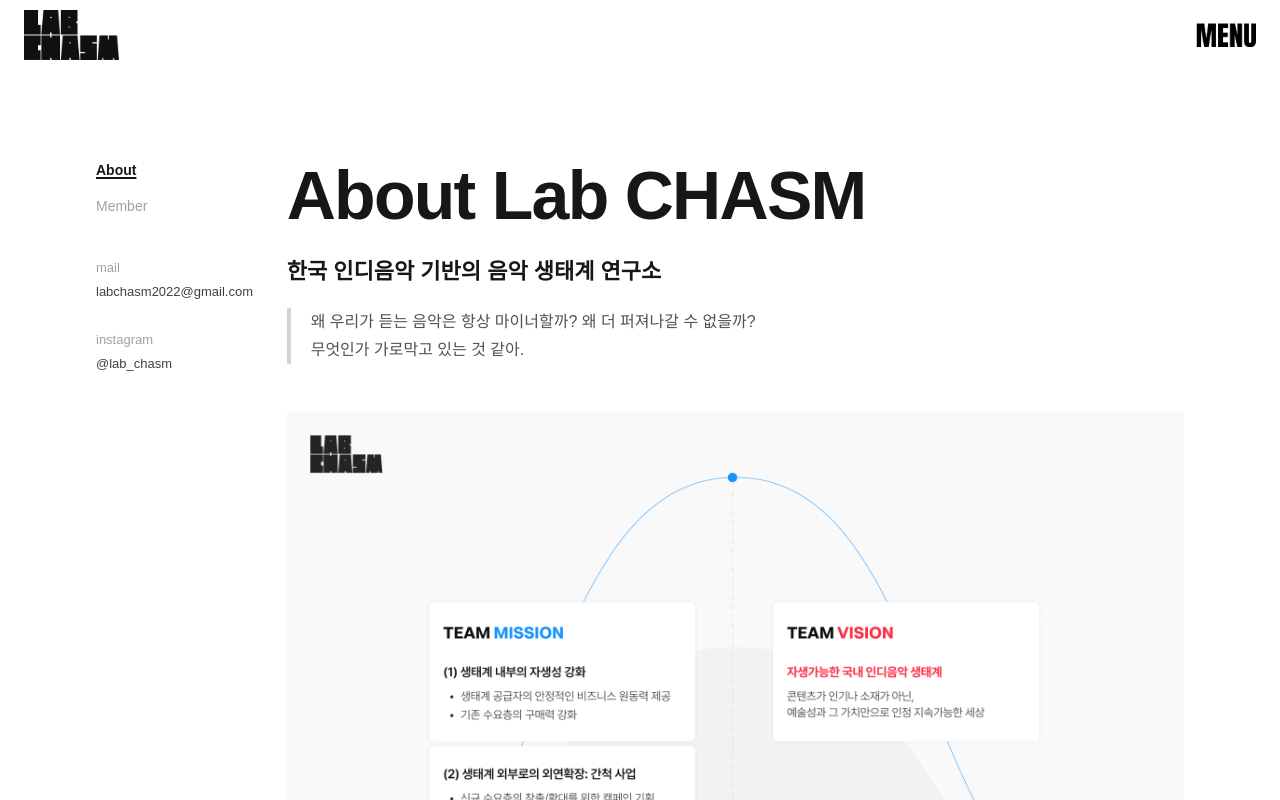
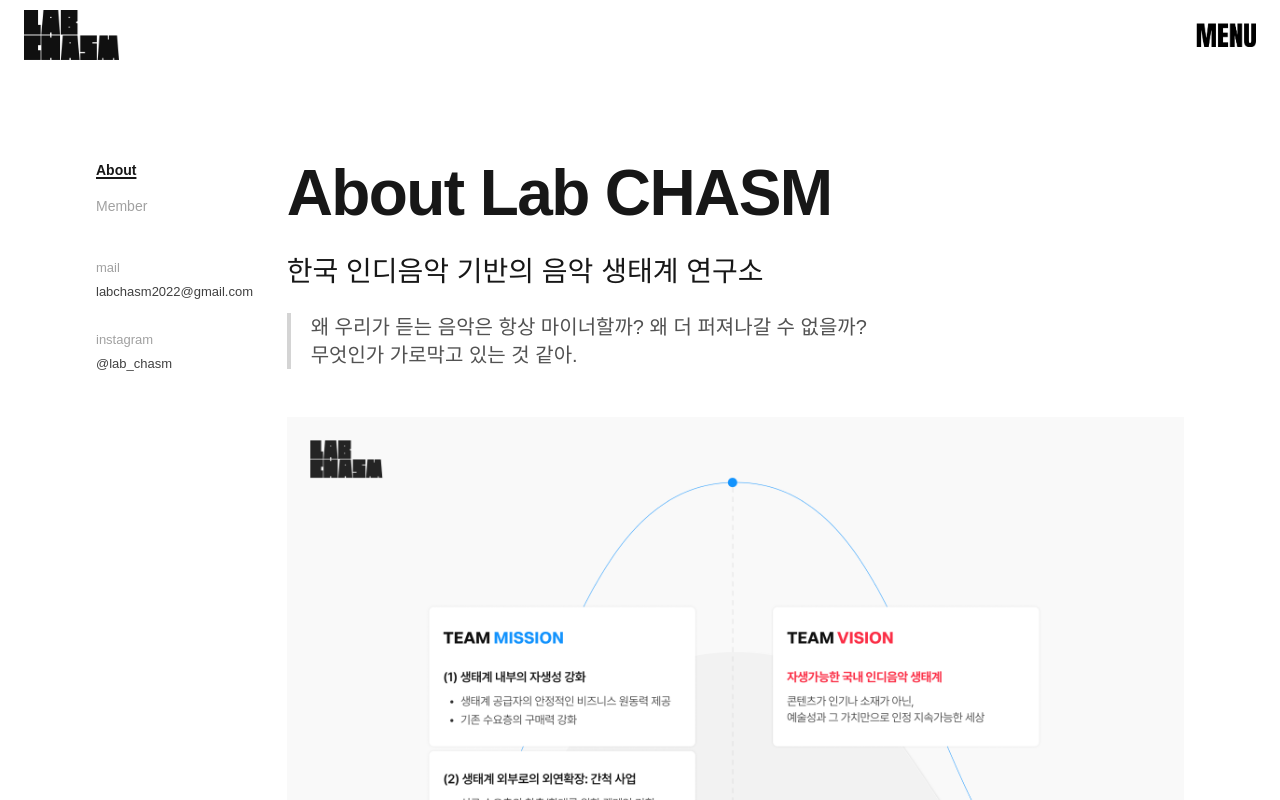
Before and after one commit to nizi123/article-page, a Next.js app: page /about in a window 1280 px wide. Shown: the top 800 px of the page. Built offline with nearby package versions, Linux system fonts and the light colour scheme; a web font is replaced by a local one.

Commit message:
폰트크기 수정

```diff
--- a/src/components/about/AboutContent.tsx
+++ b/src/components/about/AboutContent.tsx
@@ -4,15 +4,15 @@
 export default function AboutContent() {
   return (
     <>
-      <h1 className="mb-6 text-[44px] md:text-[68px] leading-[1.05] font-extrabold tracking-tight text-neutral-900">
+      <h1 className="mb-6 text-[44px] md:text-[64px] leading-[1.05] font-extrabold tracking-tight text-neutral-900">
         About Lab CHASM
       </h1>
 
-      <h2 className="text-[20px] md:text-[22px] font-semibold text-neutral-900">
+      <h2 className="text-[20px] md:text-[28px] text-neutral-900">
         한국 인디음악 기반의 음악 생태계 연구소
       </h2>
 
-      <p className="mt-5 border-l-4 border-neutral-300 pl-5 text-[22px] md:text-base text-neutral-600 leading-7">
+      <p className="mt-5 border-l-4 border-neutral-300 pl-5 text-[16px] md:text-[20px] text-neutral-600 leading-7">
         왜 우리가 듣는 음악은 항상 마이너할까? 왜 더 퍼져나갈 수 없을까?<br/>
         무엇인가 가로막고 있는 것 같아.
       </p>
```
